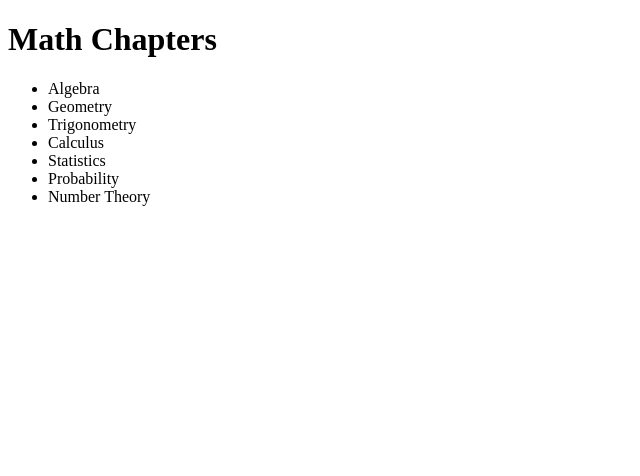
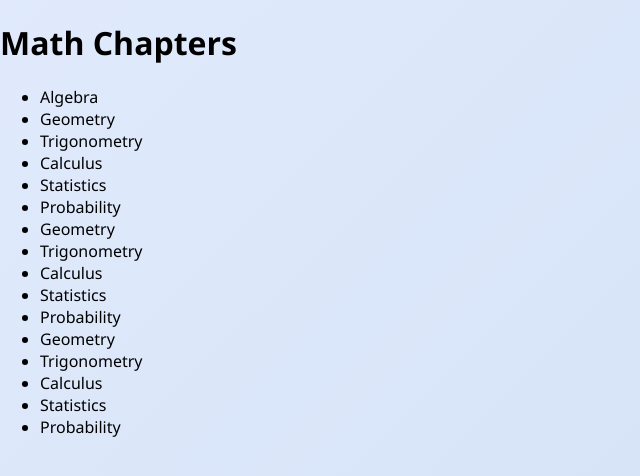
Before and after one commit to JOHNNYBITMACHINE/EXAM-MACHINE, a plain HTML site: page pages/math.html in a window 1280 px wide. Shown: the whole page, without its empty margins (0-640 px from the left). Drawn offline with Linux system fonts and the light colour scheme; files that its build step writes are made by us from their sources.

Commit message:
exam machine

```diff
--- a/pages/math.html
+++ b/pages/math.html
@@ -3,12 +3,12 @@
 <head>
   <meta charset="UTF-8">
   <title>Math Chapters</title>
-  <link rel="stylesheet" href="style2.css">
+  <link rel="stylesheet" href="style.css">
 </head>
   <body>
     <header>
       <h1>Math Chapters</h1>
-  </header>
+    </header >
     <main>
       <ul>
         <li>Algebra</li>
@@ -17,7 +17,22 @@
         <li>Calculus</li>
         <li>Statistics</li>
         <li>Probability</li>
-      <li>Number Theory</li>
+
+        <li>Geometry</li>
+        <li>Trigonometry</li>
+        <li>Calculus</li>
+        <li>Statistics</li>
+        <li>Probability</li>
+
+
+
+        <li>Geometry</li>
+        <li>Trigonometry</li>
+        <li>Calculus</li>
+        <li>Statistics</li>
+        <li>Probability</li>
+
+
       </ul>
     </main>
   </body>
--- a/style.css
+++ b/style.css
@@ -11,6 +11,9 @@ body {
   font-family: 'Segoe UI', 'Arial', sans-serif;
   background: linear-gradient(135deg, #e0eafc 0%, #cfdef3 100%);
 }
+
+
+
 
 @keyframes slowBounce {
   0%, 100% { transform: translateY(0); }
```
Lines whose indentation alone changed are shown as unchanged.
